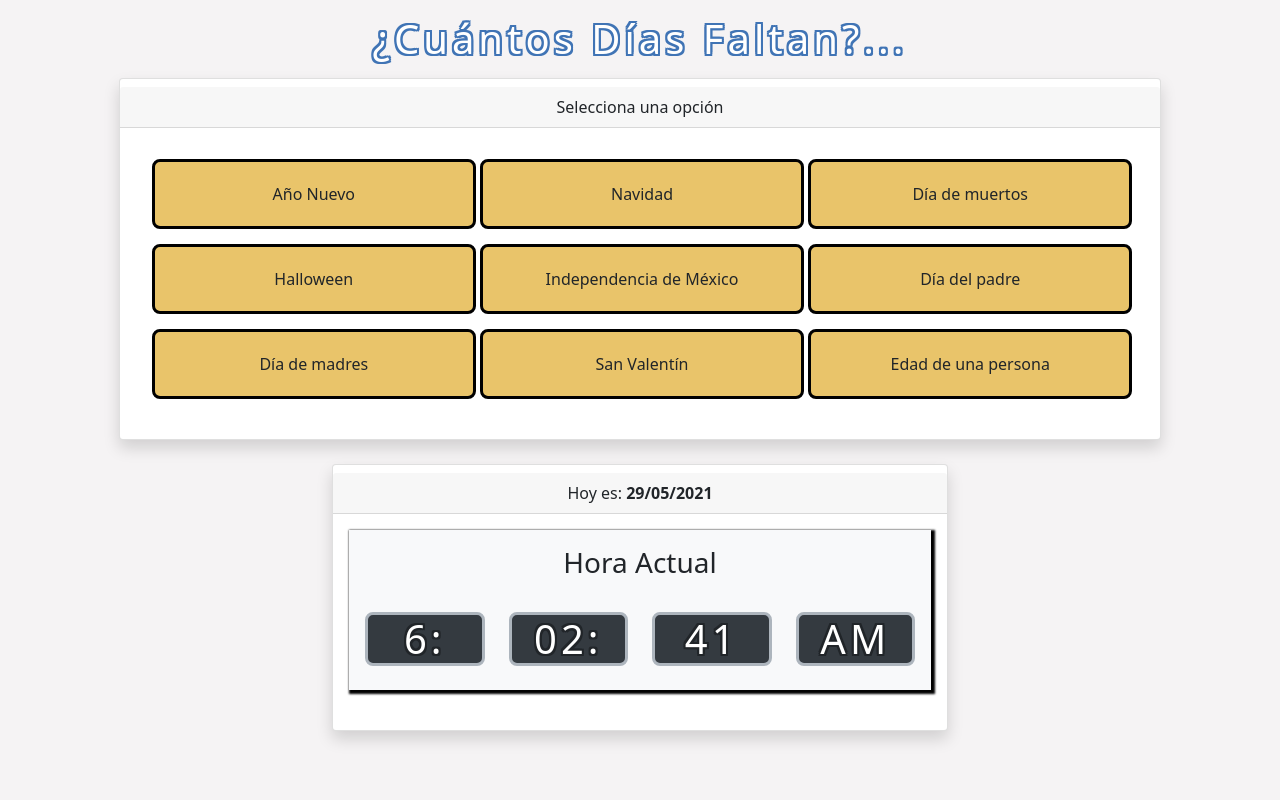
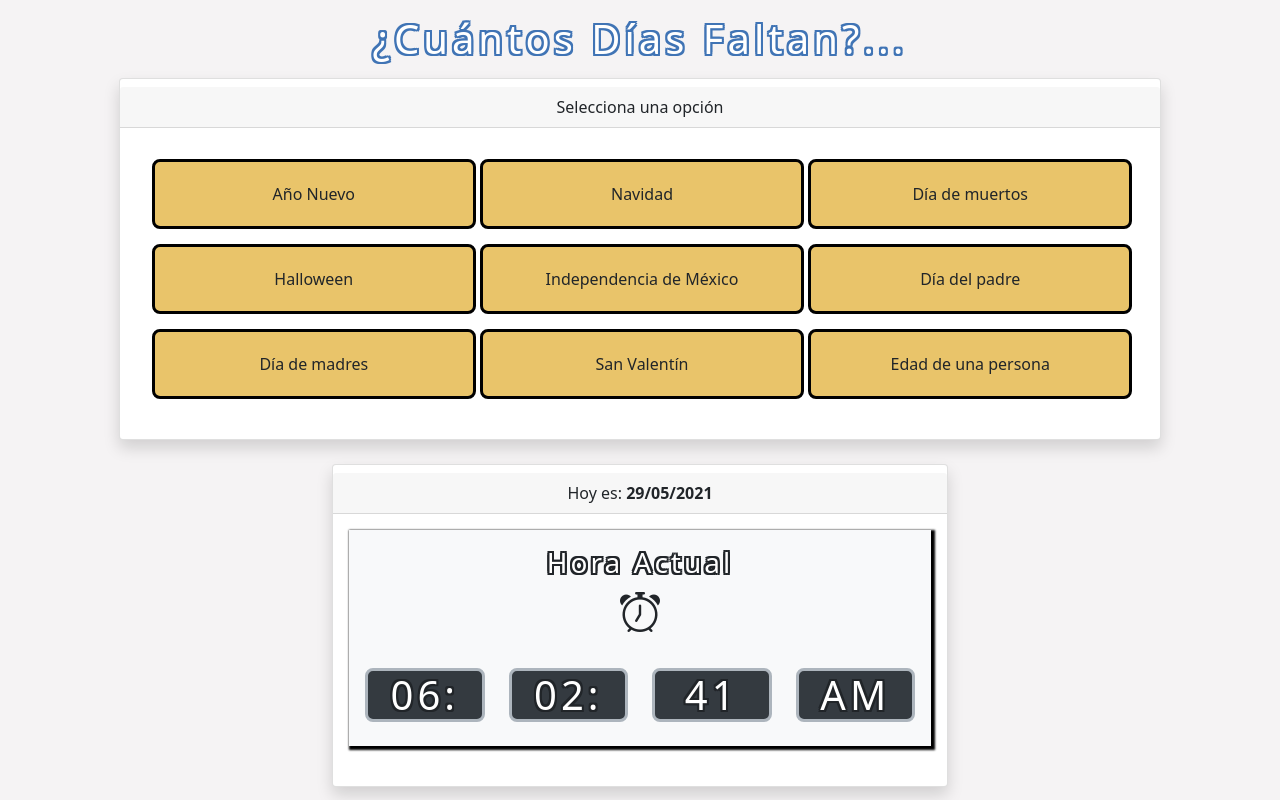
Before and after one commit to Alane-Tc/cuantos_dias_faltan, a plain HTML site: page index.html in a window 1280 px wide. Drawn offline with nearby package versions, Linux system fonts and the light colour scheme.

Commit message:
mejoras en reloj

```diff
--- a/index.html
+++ b/index.html
@@ -8,7 +8,7 @@
     <link rel="stylesheet" href="src/components/css/bootstrap.min.css">
     <link rel="stylesheet" href="https://cdnjs.cloudflare.com/ajax/libs/animate.css/4.1.1/animate.min.css" />
     <link rel="stylesheet" href="src/components/Styles/index.css">
-    <link href="https://fonts.googleapis.com/css2?family=Open+Sans&display=swap" rel="stylesheet">
+    <link rel="stylesheet" href="https://cdn.jsdelivr.net/npm/bootstrap-icons@1.5.0/font/bootstrap-icons.css">
     <title>¿Cuántos Días Faltan?</title>
 </head>
 
@@ -96,8 +96,10 @@
                         <!--Inicio Resultado-->
                         <section id="init_result" class="result-class">
                             <div class="col-md-12 card-body">
-                                <h3>Hora Actual</h3> <br>
+                                <h3 class="title_box">Hora Actual</h3>
+                                <h3 style="font-size: 40px;"><i class="bi bi-alarm"></i></h3> <br>
                                 <div>
+                                    <div class="spinner-border text-secondary" role="status" id="load"></div>
                                     <div id="clock"></div>
                                 </div>
                             </div>
--- a/src/components/SCSS/index.scss
+++ b/src/components/SCSS/index.scss
@@ -158,7 +158,7 @@ body{
 .title_box{
     color: white;
     @include textDecorationBlack();
-    overflow: hidden;
+    letter-spacing: 3px;
 }
 
 /*Reloj*/
@@ -169,4 +169,5 @@ body{
     letter-spacing: 4px;
     border-radius: 8px;
     border: 3px solid #adb5bd;
+    overflow: hidden;
 }
--- a/src/components/calculate.js
+++ b/src/components/calculate.js
@@ -15,6 +15,8 @@ document.addEventListener("DOMContentLoaded", function () {
     let today = document.querySelector("#today")
     let date = new Date()
     today.innerHTML = `<b>${date.getDate()}/0${date.getMonth()}/${date.getFullYear()}</b>`
+
+    let span = () => { document.querySelector("#load").style.display = "none"; }
 
     const calculate_Age = () => {
         let age_input = parseInt(document.querySelector("#input_year").value);
@@ -51,6 +53,9 @@ document.addEventListener("DOMContentLoaded", function () {
         } else {
             ampm = 'AM'
         }
+        if (hours < 10) {
+            hours = "0" + hours
+        }
         if (minutes < 10) {
             minutes = "0" + minutes
         }
@@ -75,6 +80,7 @@ document.addEventListener("DOMContentLoaded", function () {
                 <h1 class="box-clock" id="ampm">${ampm}</h1>
             </div>
         </div>`
+        span();
     }
 
     setInterval(time_init, 1000)
```
Also changed, not shown: src/components/Styles/index.css.
